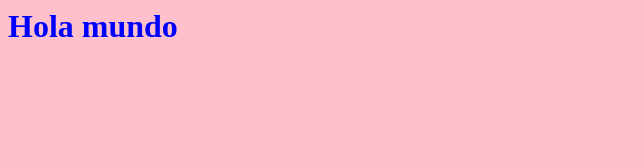
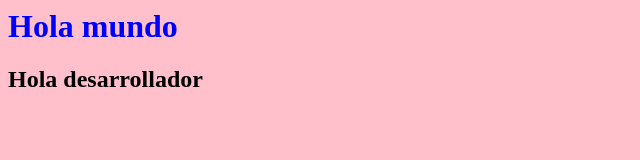
Before and after one commit to evahcarb/puntonueve, a plain HTML site: page index.html in a window 1280 px wide. Shown: the whole page, without its empty margins (0-640 px from the left). Drawn offline with Linux system fonts and the light colour scheme.

Commit message:
Modifica index

```diff
--- a/index.html
+++ b/index.html
@@ -4,5 +4,6 @@
 </head>
 <body>
 <h1>Hola mundo</h1>
+<h2> Hola desarrollador </h2>
 </body>
 </html>
```
